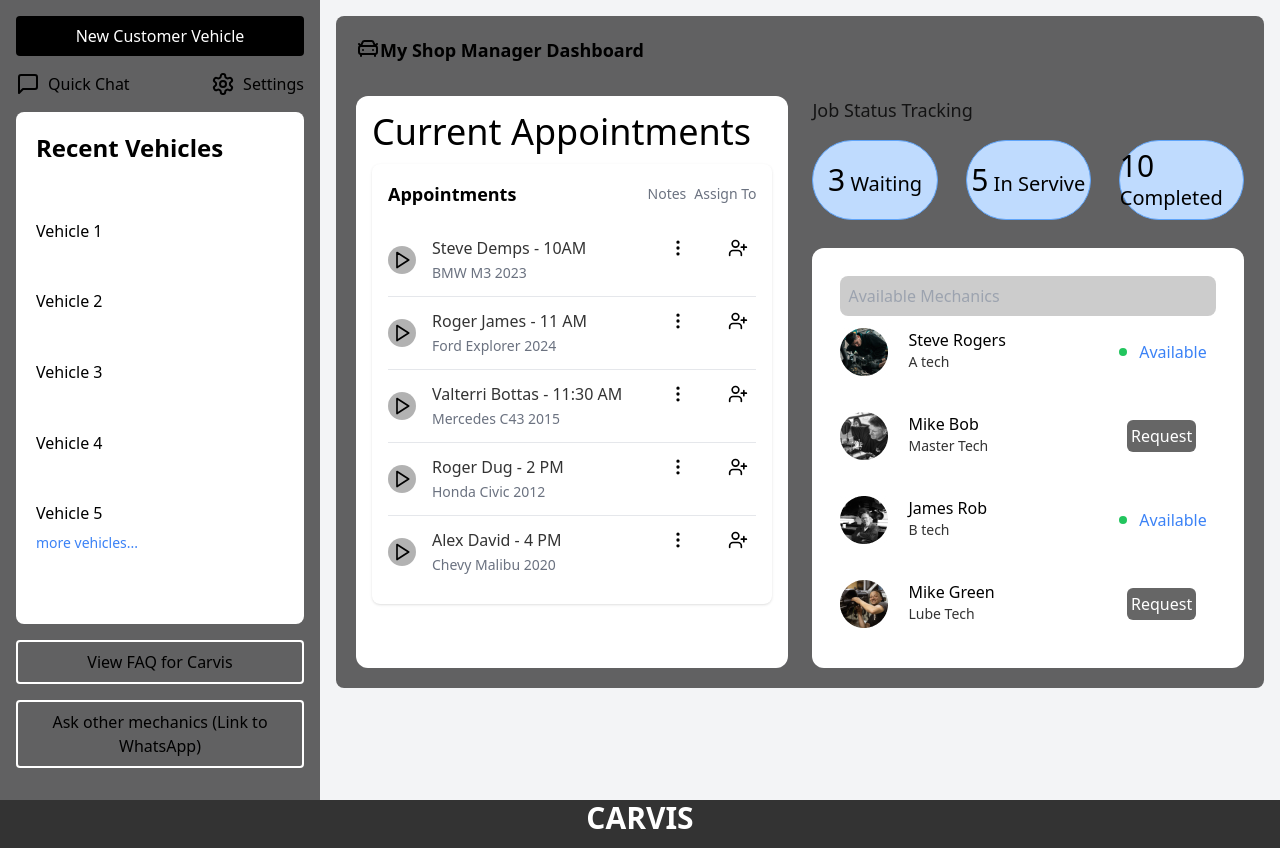
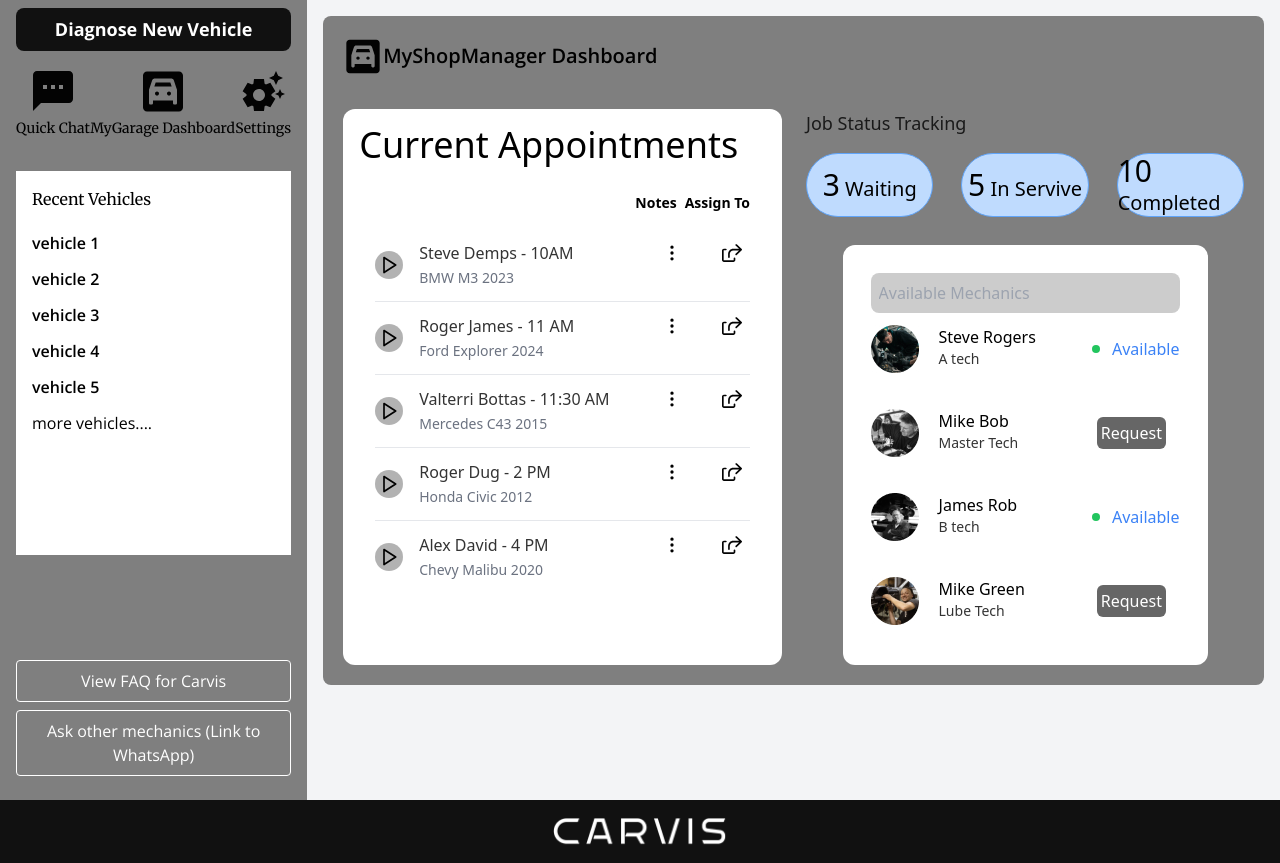
Before and after one commit to yash2324/carvis, a React (Vite) app: page /screen2 in a window 1280 px wide. Built offline with nearby package versions, Linux system fonts and the light colour scheme.

Commit message:
screen 1 and 2

```diff
--- a/src/components/Screen1.tsx
+++ b/src/components/Screen1.tsx
@@ -1,5 +1,8 @@
-import { Settings, MessageSquare, CarFront } from "lucide-react";
 
+import car from "../assets/car.svg";
+import quickChat from "../assets/quickChat.svg";
+import Carvis from "../assets/Carvis.png";
+import settingSide from "../assets/settingsSide.svg";
 export default function Screen1() {
   // Mock data
   const recentCompletedJobs = [
@@ -15,13 +18,13 @@
       id: "01",
       car: "BMW M3 2020",
       issue: "Engine fault suspected, misfire sounds at high speeds.",
-      image: "../../public/car1.jpg",
+      image: "./car1.jpg",
     },
     {
       id: "02",
       car: "Ford Expedition 2019",
       issue: "A/C leaking fluid, might be a broken hose.",
-      image: "../../public/car2.jpg",
+      image: "./car2.jpg",
     },
   ];
 
@@ -30,13 +33,13 @@
       id: "01",
       car: "Ford Mustang 2019",
       issue: "Waiting for transmission part",
-      image: "../../public/car3.jpg",
+      image: "./car3.jpg",
     },
     {
       id: "02",
       car: "Honda Accord 2018",
       issue: "On hold for customer approval",
-      image: "../../public/car4.jpg",
+      image: "./car4.jpg",
     },
   ];
 
@@ -44,17 +47,17 @@
     {
       title: "Common Repairs",
       author: "Steve Bob",
-      image: "../../public/car6.jpg",
+      image: "./car6.jpg",
     },
     {
       title: "How to use this tool",
       author: "Bob Coupes",
-      image: "../../public/car7.jpg",
+      image: "./car7.jpg",
     },
     {
       title: "New Ford update",
       author: "James Chris",
-      image: "../../public/car8.jpg",
+      image: "./car8.jpg",
     },
   ];
 
@@ -62,60 +65,75 @@
     {
       name: "Supercharger XYZ",
       status: "Available",
-      image: "../../public/car9.jpg",
+      image: "./car9.jpg",
     },
-    { name: "Turbo 2.3", status: "Request", image: "../../public/car10.jpg" },
+    { name: "Turbo 2.3", status: "Request", image: "./car10.jpg" },
     {
       name: "Engine Oil",
       status: "Available",
-      image: "../../public/car11.jpg",
+      image: "./car11.jpg",
     },
-    { name: "Brake", status: "Request", image: "../../public/car12.jpg" },
+    { name: "Brake", status: "Request", image: "./car12.jpg" },
   ];
 
   return (
     <>
     <div className="flex  bg-gray-100">
-      <div className="w-1/4 bg-black/60 p-4 flex flex-col">
-        <button className="bg-black text-white py-2 px-4 rounded mb-4">
+    <div className="bg-[#7F7F7F]  w-[24%] flex flex-col">
+      <div className="bg-[#111111] mx-4 rounded-lg mt-2 text-white px-4 py-2 cursor-pointer text-center">
+        <h1 className="text-[18px] font-bold font-body">
           Diagnose New Vehicle
-        </button>
-        <div className="flex justify-between mb-4">
-          <button className="flex items-center">
-            <MessageSquare className="mr-2" />
-            Quick Chat
-          </button>
-          <button className="flex items-center">
-            <Settings className="mr-2" />
-            Settings
-          </button>
+        </h1>
       </div>
-        <div className="h-4/6 bg-white  p-5 rounded-lg  overflow-y-auto">
-          <h3 className="font-bold mb-2 text-2xl h-1/6">Recent Completed</h3>
+
+      <div className="flex justify-between p-4">
+        <div className="text-center cursor-pointer">
+          <div className=" rounded-full w-12 h-12  mx-auto">
+            <img src={quickChat} alt="Quick Chat" />
+          </div>
+          <span className="text-[14px] font-header">Quick Chat</span>
+        </div>
+        <div className="text-center cursor-pointer">
+          <div className=" rounded-full w-12 h-12  mx-auto">
+            <img src={settingSide} alt="setting" />
+          </div>
+          <span className="text-[14px] font-header">Settings</span>
+        </div>
+      </div>
+
+      <div className="h-4/6 bg-white m-4 p-5 rounded-lg  overflow-y-auto">
+            <h3 className="font-bold  text-2xl h-1/6 font-header">Recent Vehicles</h3>
             <section className="flex flex-col justify-between h-4/6">
               {recentCompletedJobs.map((job, index) => (
                 <p key={index} className="mb-2 text-base font-medium">
-                {job.car} - {job.issue}
+                  {job.car} -{job.issue}
                 </p>
               ))}
             </section>
-          <p className="text-sm text-blue-500">more vehicles...</p>
+            <p className="text-sm text-black mt-7">more vehicles...</p>
           </div>
-        <button className="bg-transparent border-2 border-white py-2 px-4 rounded mt-4">
+
+      <div className="p-4 mt-auto">
+        <button className="border-[1px] border-white font-body w-full p-2 mb-2 text-white rounded">
           View FAQ for Carvis
         </button>
-        <button className="bg-transparent border-2 border-white py-2 px-4 rounded mt-4">
+        <button className="border-[1px] border-white font-body w-full p-2 mb-2 text-white rounded">
           Ask other mechanics (Link to WhatsApp)
         </button>
       </div>
 
+      {/* <div className="bg-[#111111] text-white p-4 text-center">
+        <img className="w-44 mx-auto" src={Carvis} alt="logo" />
+      </div> */}
+    </div>
+
       <div className="flex-grow p-4 ">
-        <div className="bg-black/60 rounded-lg flex flex-col gap-8 p-5">
-          <p className="text-lg font-semibold flex">
-            <CarFront />
-            My Mechanical Dashboard
+        <div className="bg-[#7F7F7F] rounded-lg flex flex-col gap-8 p-5">
+          <p className="text-xl font-semibold flex items-center">
+          <img src={car} alt="setting" className="w-10" />
+            <p className="font-body">MyMechanical Dashboard</p>
           </p>
-          <section className="flex gap-6">
+          <section className="flex gap-6 -mt-4">
             <div className="rounded-xl w-6/12 bg-white p-4 gap-3 flex flex-col">
               <p className="text-xl font-medium">My Bay</p>
               <p className="font-medium text-black/80">
@@ -188,7 +206,7 @@
                   {toolsSearch.map((tool, index) => (
                     <div
                       key={index}
-                      className=" rounded-xl bg-white flex flex-row my-1 py-2 "
+                      className=" rounded-xl border-b bg-white flex flex-row my-1 py-2 "
                     >
                       <img src={tool.image} alt="" className="" />
                       <section className="text-base font-medium flex px-5 flex-col w-8/12">
@@ -217,7 +235,9 @@
         </div>
       </div>
     </div>
-    <div className="w-full h-12 bg-black/80 text-white font-bold text-3xl text-center">CARVIS</div>
+    <div className="bg-[#111111] text-white w-full p-4 text-center">
+        <img className="w-44 mx-auto" src={Carvis} alt="logo" />
+      </div>
     </>
   );
 }
--- a/src/components/Screen2.tsx
+++ b/src/components/Screen2.tsx
@@ -1,13 +1,12 @@
-import { Settings, MessageSquare, CarFront, Play } from "lucide-react";
-import { MoreVertical, UserPlus } from "lucide-react";
+import {  Play } from "lucide-react";
+import { MoreVertical} from "lucide-react";
+import car from "../assets/car.svg";
+import quickChat from "../assets/quickChat.svg";
+import Carvis from "../assets/Carvis.png";
+
+import settingSide from "../assets/settingsSide.svg";
 export default function Screen2() {
-  const recentCompletedJobs = [
-    { car: "Ford Explorer 2020", issue: "transmission leak" },
-    { car: "Toyota Corolla 2018", issue: "engine oil" },
-    { car: "GMC Sierra 2015", issue: "brake fluid" },
-    { car: "Toyota Prius 2023", issue: "change tires" },
-    { car: "Ford Fusion 2015", issue: "electrical wiring" },
-  ];
+
   const appointments = [
     { name: "Steve Demps", time: "10AM", vehicle: "BMW M3 2023" },
     { name: "Roger James", time: "11 AM", vehicle: "Ford Explorer 2024" },
@@ -45,54 +44,73 @@
   return (
     <>
       <div className="flex  bg-gray-100">
-        <div className="w-1/4 bg-black/60 p-4 flex min-h-screen flex-col">
-          <button className="bg-black text-white py-2 px-4 rounded mb-4">
-            New Customer Vehicle
-          </button>
-          <div className="flex justify-between mb-4">
-            <button className="flex items-center">
-              <MessageSquare className="mr-2" />
-              Quick Chat
-            </button>
-            <button className="flex items-center">
-              <Settings className="mr-2" />
-              Settings
-            </button>
+      <div className="bg-[#7F7F7F] h-screen w-[24%] flex flex-col">
+      <div className="bg-[#111111] mx-4 rounded-lg mt-2 text-white px-4 py-2 cursor-pointer text-center">
+        <h1 className="text-[18px] font-bold font-body">
+          Diagnose New Vehicle
+        </h1>
       </div>
-          <div className="h-4/6 bg-white  p-5 rounded-lg  overflow-y-auto">
-            <h3 className="font-bold mb-2 text-2xl h-1/6">Recent Vehicles</h3>
-            <section className="flex flex-col justify-between h-4/6">
-              {recentCompletedJobs.map((_job, index) => (
-                <p key={index} className="mb-2 text-base font-medium">
-                  Vehicle {index + 1}
-                </p>
+
+      <div className="flex justify-around p-4">
+        <div className="text-center cursor-pointer">
+          <div className=" rounded-full w-12 h-12  mx-auto">
+            <img src={quickChat} alt="Quick Chat" />
+          </div>
+          <span className="text-[14px] font-header">Quick Chat</span>
+        </div>
+        <div className="text-center cursor-pointer">
+          <div className="rounded-full w-12 h-12  mx-auto">
+            <img src={car} alt="car" />
+          </div>
+          <span className="text-[14px] font-header">MyGarage Dashboard</span>
+        </div>
+        <div className="text-center cursor-pointer">
+          <div className=" rounded-full w-12 h-12  mx-auto">
+            <img src={settingSide} alt="setting" />
+          </div>
+          <span className="text-[14px] font-header">Settings</span>
+        </div>
+      </div>
+
+      <div className="bg-white m-4 p-4 h-[24rem]">
+        <h2 className="mb-5 font-header ">Recent Vehicles</h2>
+        <ul>
+          {[1, 2, 3, 4, 5].map((num) => (
+            <li key={num} className="mb-3 font-body font-semibold">
+              vehicle {num}
+            </li>
           ))}
-            </section>
-            <p className="text-sm text-blue-500">more vehicles...</p>
+        </ul>
+        <div className="mt-2 font-body">more vehicles....</div>
       </div>
-          <button className="bg-transparent border-2 border-white py-2 px-4 rounded mt-4">
+
+      <div className="p-4 mt-auto">
+        <button className="border-[1px] border-white font-body w-full p-2 mb-2 text-white rounded">
           View FAQ for Carvis
         </button>
-          <button className="bg-transparent border-2 border-white py-2 px-4 rounded mt-4">
+        <button className="border-[1px] border-white font-body w-full p-2 mb-2 text-white rounded">
           Ask other mechanics (Link to WhatsApp)
         </button>
       </div>
 
+
+    </div>
+
         <div className="flex-grow p-4 ">
-          <div className="bg-black/60 rounded-lg flex flex-col gap-8 p-5">
-            <p className="text-lg font-semibold flex">
-              <CarFront />
-              My Shop Manager Dashboard
+          <div className="bg-[#7F7F7F] rounded-lg flex flex-col gap-8 p-5">
+          <p className="text-xl font-semibold flex items-center">
+          <img src={car} alt="setting" className="w-10" />
+            <p className="font-body">MyShopManager Dashboard</p>
           </p>
-            <section className="flex gap-6">
+            <section className="flex  gap-6">
               <div className="rounded-xl w-6/12 bg-white p-4 gap-3 flex flex-col">
                 <p className="text-4xl font-medium">Current Appointments</p>
-                <div className="bg-white rounded-lg shadow p-4 max-w-md">
+                <div className="bg-white rounded-lg  p-4 ">
                   <div className="flex justify-between items-center mb-4">
-                    <h2 className="text-lg font-semibold">Appointments</h2>
+                    <h2 className="text-lg font-semibold"></h2>
                     <div className="flex items-center">
-                      <span className="text-sm text-gray-500 mr-2">Notes</span>
-                      <span className="text-sm text-gray-500">Assign To</span>
+                      <span className="text-sm text-black mr-2 font-semibold">Notes</span>
+                      <span className="text-sm text-black font-semibold">Assign To</span>
                     </div>
                   </div>
                   <ul>
@@ -114,7 +132,7 @@
                                 className="text-black mr-10"
                                 size={20}
                               />
-                              <UserPlus className="text-black" size={20} />
+                             <img src={'./share.svg'} alt="" />
                             </div>
                           </div>
                           <span className="text-sm text-gray-500">
@@ -132,24 +150,25 @@
                     Job Status Tracking
                   </p>
                   <section className="flex justify-between gap-7">
-                    <div className="bg-blue-200 border-blue-400 border rounded-full flex justify-center items-center w-4/12 h-20">
+                    <div className="bg-blue-200 border-blue-400 border rounded-full flex justify-center items-center w-4/12 h-16">
                       <p className="text-black font-medium text-xl">
                         <span className="text-3xl">3</span> Waiting
                       </p>
                     </div>
-                    <div className="bg-blue-200 border-blue-400 border rounded-full flex justify-center items-center w-4/12 h-20">
+                    <div className="bg-blue-200 border-blue-400 border rounded-full flex justify-center items-center w-4/12 h-16">
                       <p className="text-black font-medium text-xl">
                         <span className="text-3xl">5</span> In Servive
                       </p>
                     </div>
-                    <div className="bg-blue-200 border-blue-400 border rounded-full flex justify-center items-center w-4/12 h-20">
+                    <div className="bg-blue-200 border-blue-400 border rounded-full flex justify-center items-center w-4/12 h-16">
                       <p className="text-black font-medium text-xl">
                         <span className="text-3xl">10</span> Completed
                       </p>
                     </div>
                   </section>
                 </section>
-                <section className="bg-white rounded-xl p-7">
+                <section className="w-full flex items-center justify-center">
+                <section className="bg-white w-10/12 rounded-xl p-7">
                   <input
                     type="text"
                     className="font-medium bg-black/20 p-2 w-full outline-none rounded-lg"
@@ -184,13 +203,14 @@
                     ))}
                   </section>
                 </section>
+                </section>
               </div>
             </section>
           </div>
         </div>
       </div>
-      <div className="w-full h-12 bg-black/80 text-white font-bold text-3xl text-center">
-        CARVIS
+      <div className="bg-[#111111] text-white w-full p-4 text-center">
+        <img className="w-44 mx-auto" src={Carvis} alt="logo" />
       </div>
     </>
   );
```
Also changed, not shown: public/share.svg (added). Lines whose indentation alone changed are shown as unchanged.
